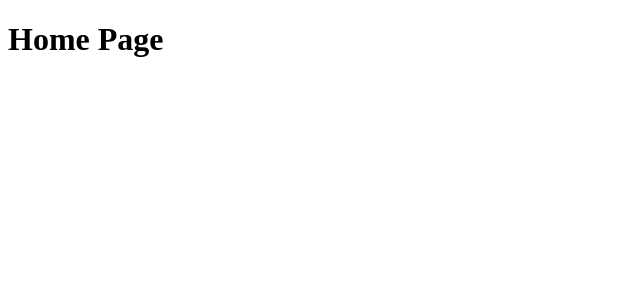
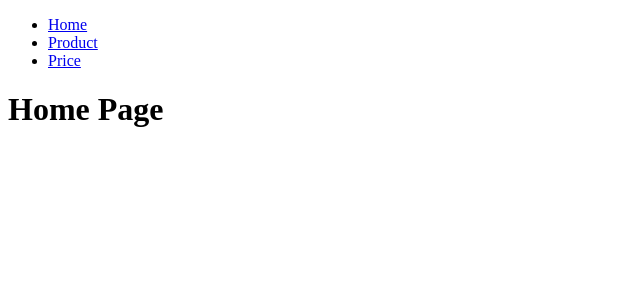
Before and after one commit to dannguyenmessi1705/ReactJS, a React (Vite) app in the folder vite-app/: page / in a window 1280 px wide. Shown: the top 300 px of the page, without its empty margins (0-640 px from the left). Built offline with nearby package versions, Linux system fonts and the light colour scheme.

Commit message:
Use NavLink and Link in react-router-dom

```diff
--- a/vite-app/src/SinglePageApp/Example/App.jsx
+++ b/vite-app/src/SinglePageApp/Example/App.jsx
@@ -1,20 +1,21 @@
-import {BrowserRouter, Route, Routes} from 'react-router-dom'
-import Home from "./page/Home"
-import Price from "./page/Price"
-import Product from "./page/Product"
-import NotFound from "./page/NotFound"
-
+import { BrowserRouter, Route, Routes } from "react-router-dom";
+import Home from "./page/Home";
+import Price from "./page/Price";
+import Product from "./page/Product";
+import NotFound from "./page/NotFound";
 function App() {
-    return (
-        <BrowserRouter>
-            <Routes>
-                <Route path='/' element={<Home />} />
-                <Route path='/product' element={<Product />} />
-                <Route path='/price' element={<Price />}/>
-                <Route path='*' element={<NotFound />} />
-            </Routes>
-        </BrowserRouter>
-    )
+  return (
+    <>
+      <BrowserRouter>
+        <Routes>
+          <Route path="/" element={<Home />} />
+          <Route path="/product" element={<Product />} />
+          <Route path="/price" element={<Price />} />
+          <Route path="*" element={<NotFound />} />
+        </Routes>
+      </BrowserRouter>
+    </>
+  );
 }
 
-export default App
+export default App;
--- /dev/null
+++ b/vite-app/src/SinglePageApp/Example/components/NavPage.jsx
@@ -0,0 +1,18 @@
+import {NavLink, Link} from 'react-router-dom'
+function NavPage() {
+    return (
+        <ul>
+            <li>
+                <NavLink to="/">Home</NavLink>
+            </li>
+            <li>
+                <NavLink to="/product">Product</NavLink>
+            </li>
+            <li>
+                <Link to="/price">Price</Link>
+            </li>
+        </ul>
+    )
+}
+
+export default NavPage
--- a/vite-app/src/SinglePageApp/Example/page/Home.jsx
+++ b/vite-app/src/SinglePageApp/Example/page/Home.jsx
@@ -1,7 +1,11 @@
+import NavPage from "../components/NavPage";
 function Home() {
-    return (
-        <h1>Home Page</h1>
-    )
+  return (
+    <div>
+      <NavPage />
+      <h1>Home Page</h1>
+    </div>
+  );
 }
 
-export default Home
+export default Home;
--- a/vite-app/src/SinglePageApp/Example/page/NotFound.jsx
+++ b/vite-app/src/SinglePageApp/Example/page/NotFound.jsx
@@ -1,7 +1,11 @@
+import NavPage from "../components/NavPage";
 function NotFound() {
-    return (
-        <h1>404 Error</h1>
-    )
+  return (
+    <div>
+      <NavPage />
+      <h1>404 Error</h1>
+    </div>
+  );
 }
 
-export default NotFound
+export default NotFound;
--- a/vite-app/src/SinglePageApp/Example/page/Price.jsx
+++ b/vite-app/src/SinglePageApp/Example/page/Price.jsx
@@ -1,7 +1,12 @@
+import NavPage from "../components/NavPage";
+
 function Price() {
-    return (
-        <h1>Price Page</h1>
-    )
+  return (
+    <div>
+      <NavPage />
+      <h1>Price Page</h1>
+    </div>
+  );
 }
 
-export default Price
+export default Price;
--- a/vite-app/src/SinglePageApp/Example/page/Product.jsx
+++ b/vite-app/src/SinglePageApp/Example/page/Product.jsx
@@ -1,7 +1,11 @@
+import NavPage from "../components/NavPage";
 function Product() {
-    return (
-        <h1>Product Page</h1>
-    )
+  return (
+    <div>
+      <NavPage />
+      <h1>Product Page</h1>
+    </div>
+  );
 }
 
-export default Product
+export default Product;
```
Also changed, not shown: 1 other file (tests, documents, lock files or other folders).
